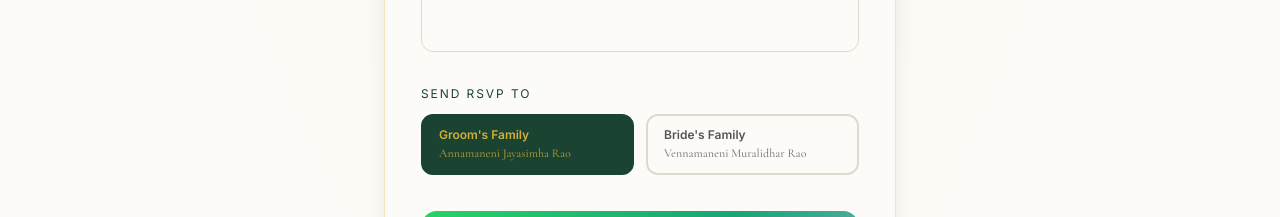
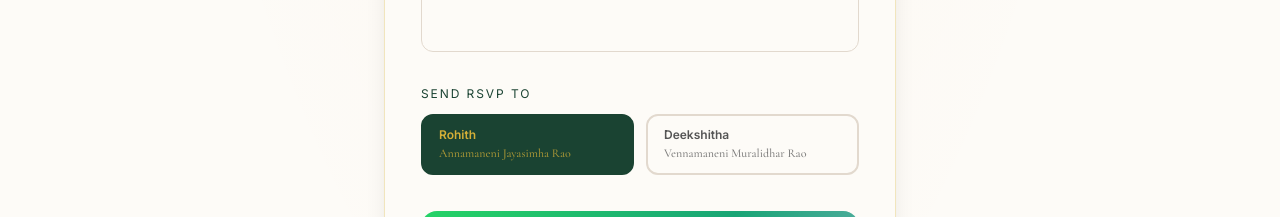
Before and after one commit to gohanrohith/rwedsd, a React (Vite) app: page / in a window 1280 px wide. Shown: the part 5720-5937 px from the top of the page. Built offline with nearby package versions, Linux system fonts and the light colour scheme.

Commit message:
Show groom/bride first names in RSVP recipient toggle
Co-Authored-By: Claude Sonnet 4.6 <noreply@anthropic.com>

```diff
--- a/src/components/RSVPForm.jsx
+++ b/src/components/RSVPForm.jsx
@@ -343,8 +343,8 @@ export default function RSVPForm() {
                   </label>
                   <div className="flex gap-3">
                     {[
-                      { value: 'groom', label: "Groom's Family", name: CONTACTS.groom.name },
-                      { value: 'bride', label: "Bride's Family",  name: CONTACTS.bride.name },
+                      { value: 'groom', label: COUPLE.groom.firstName, name: CONTACTS.groom.name },
+                      { value: 'bride', label: COUPLE.bride.firstName,  name: CONTACTS.bride.name },
                     ].map(opt => (
                       <div
                         key={opt.value}
```
